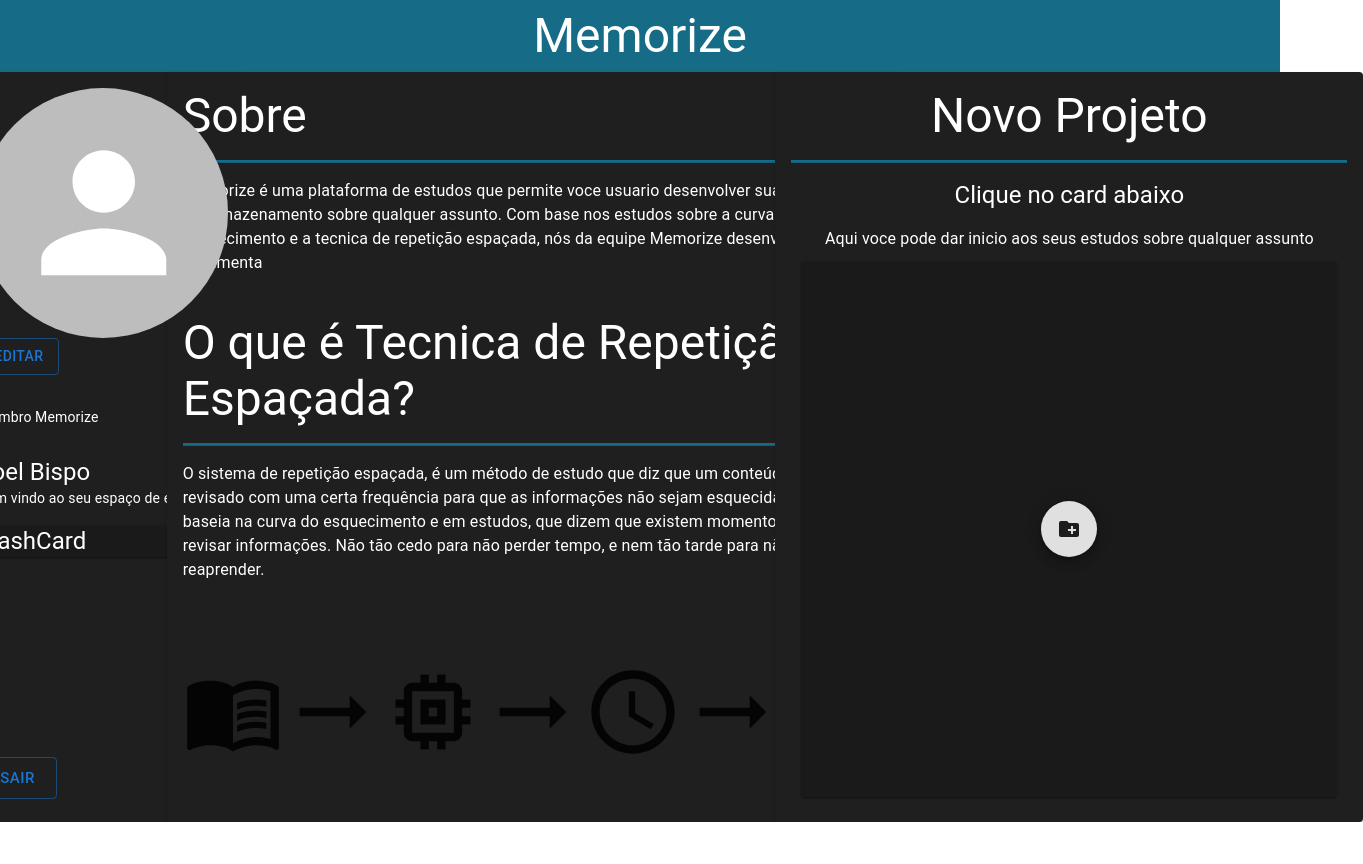
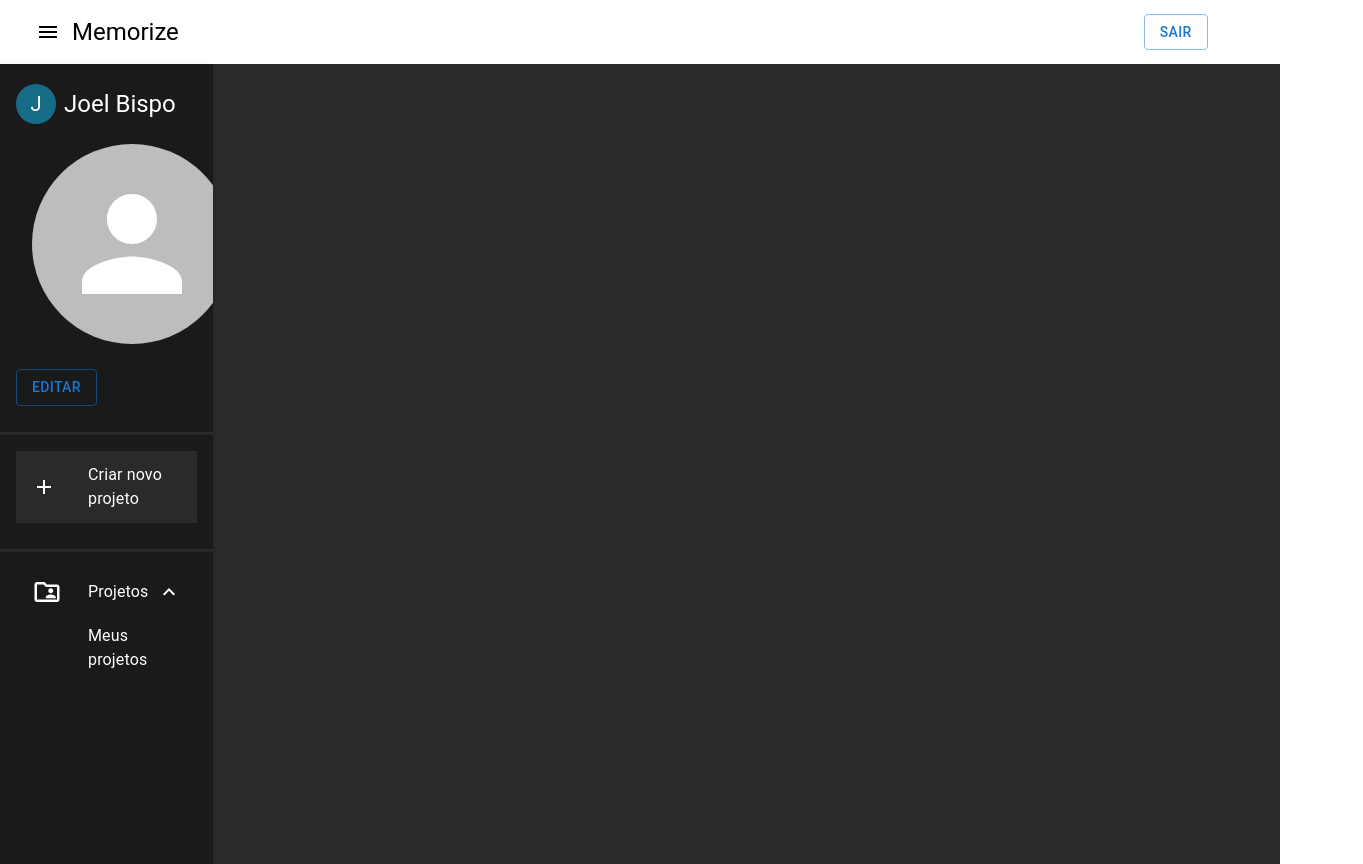
Before and after one commit to Joelzera/memorize-frontend, a React (Create React App) app: page / in a window 1280 px wide. Shown: the whole page, 1363 px wide, since content can reach past the window. Before the commit the page ends 822 px from the top, so only its background shows below. Built offline with nearby package versions, Linux system fonts and the light colour scheme; sample sign-in values are in the browser's storage.

Commit message:
tela de projeto inicial do usuario

```diff
--- a/src/components/ButtonHome.js
+++ b/src/components/ButtonHome.js
@@ -16,7 +16,7 @@
 
     return(
        <Box sx={{ flexGrow: 1 }}>
-            <Button variant="outlined" size="large" onClick={LogoutHome}> sair</Button>
+            <Button variant="outlined" size="medium" onClick={LogoutHome}> sair</Button>
        </Box>
     )
 }
--- a/src/components/Home.js
+++ b/src/components/Home.js
@@ -1,14 +1,60 @@
-import { Avatar, Box, Button, Card, CardActionArea, CardContent, CardMedia, Divider, Fab, Grid, Input, Typography } from "@mui/material"
-import Foto from '../img/joelzera.jpg'
+import { AppBar, Avatar, Box, Button, Card, CardContent,  Collapse,  Dialog,  DialogActions,  DialogContent,  DialogContentText,  DialogTitle,  Divider,  Grid, IconButton,  ListItemButton, ListItemIcon, ListItemText,  Slide, TextField, Toolbar, Typography } from "@mui/material"
 import ButtonHome from "./ButtonHome"
-import { AccessTime, AddComment, ArrowRightAlt, CheckCircle, Folder, Label, Memory, MenuBook, Person } from "@mui/icons-material"
-import { CreateNewFolder } from "@mui/icons-material"
-import { useState } from "react"
+import {  Add, Close, ExpandLess, ExpandMore, Folder, FolderSharedOutlined, Menu, Token } from "@mui/icons-material"
+import React, { useEffect, useState } from "react"
 import styled from "styled-components"
 
 const Home = () =>{
 
-    const[avatarImage, setAvatarImage] = useState(null)
+    const[openDialog, setOpenDialog] = useState(false)
+
+    const handleClickOpen = () =>{
+        setOpenDialog(true)
+    }
+
+    const handleClose = () => {
+        setOpenDialog(false)
+    }
+
+    const[open, setOpen] = useState(true)
+
+    const handleClick = () => {
+        setOpen(!open)
+    }
+
+
+    const[avatarImage, setAvatarImage] = useState(() =>{
+        const storedImage = localStorage.getItem('avatarImage')
+        return storedImage || null
+    })
+
+    const idProject = localStorage.getItem('id')
+    const tokenBearer = localStorage.getItem('token')
+
+    const [newProject, setNewProject] = useState({ idUser: idProject, name: ''})
+
+    const onSubmitProject = async (event) =>{
+        event.preventDefault()
+        console.log('projeto', newProject)
+
+        fetch('http://localhost:3000/project',{
+            method: 'POST',
+            headers:{
+                'Content-Type':'application/json',
+                'Authorization':`Bearer ${tokenBearer}`
+            },
+            body:JSON.stringify(newProject)
+        }).then((resp) => resp.json())
+          .then((data) =>{
+            console.log(data)
+          }).catch((err) => console.log('deu um erro', err))
+    }
+
+    useEffect(() =>{
+        if(avatarImage){
+            localStorage.setItem('avatarImage', avatarImage)
+        }
+    },[avatarImage])
 
     const handleFileChange = (event) =>{      // lidar com a mudança do arquivo
         const file = event.target.files[0]
@@ -33,88 +79,96 @@
         whiteSpace: 'nowrap',
         width: 1,
       })
+
         return(
-            <Grid container id='code_container_home' spacing={1} marginTop={0}>
-                <Grid container item xs={12} md={12}  display='flex' justifyContent='center' >
-                    <Typography variant='h3' color='white'>Memorize</Typography>
-                </Grid>
-                <Grid container item sx={12} md={2} display='flex' justifyContent='center' >
-                    <Grid>
-                        <Card sx={{ maxHeight : 750, height: '100%', backgroundColor: '#1f1f1f' }}>
-                            <Box margin={2}>
-                                <Avatar src={avatarImage} sx={{ width: 250, height: 250 }}></Avatar>
-                                <Button component="label" variant="outlined" onChange={handleFileChange}>
-                                    Editar
-                                    <VisuallyHiddenInput type="file"/>
-                                </Button>
-                            </Box>
+            <>
+                <Box sx={{ flexGrow: 1 }}>
+                    <AppBar position="static" color="inherit">
+                        <Toolbar>
+                            <IconButton size="large" color="inherit"><Menu/></IconButton>
+                            <Typography variant="h5" sx={{ flexGrow: 20 }}>Memorize</Typography>
+                            <ButtonHome/>
+                        </Toolbar>
+                    </AppBar>
+                </Box>
+                <Grid container id='code_container_home' >
+                    <Grid item md={2}>
+                        <Card sx={{ height: '100%', width: '100%', borderRadius: 0, backgroundColor: '#1a1a1a' }}>
                             <CardContent>
-                                <Typography fontSize={14} color='white'>Membro Memorize</Typography>
-                                <Person color="primary"/>
-                                <Typography variant="h5" color='white'>Joel Bispo</Typography>
-                                <Typography fontSize={14} color='white'>Bem vindo ao seu espaço de estudos!</Typography>
-                                    <Card sx={{ backgroundColor: '#1a1a1a', marginTop: '16px' }}>
-                                        <Typography variant="h5" color='white'>FlashCard</Typography>
-                                    </Card>
-                                    <Box marginTop={25}>
-                                        <ButtonHome/>
+                                <Box sx={{ display: 'flex', alignItems: 'center' }}>
+                                    <Avatar sx={{ backgroundColor: '#166b86'}}>J</Avatar>
+                                    <Typography variant="h5" color='white' margin='8px'>Joel Bispo</Typography>
+                                </Box>
+                                <Avatar src={avatarImage}
+                                sx={{
+                                    marginLeft: 2 ,
+                                    marginTop: 2,
+                                    width : { xs: 120, sm: 150, md: 200 },
+                                    height: { xs: 120, sm: 150, md: 200 }
+                                }}/>
+                                <Box sx={{ display: 'flex', alignItems: 'center', marginTop: '25px' }}>
+                                    <Button component="label" variant="outlined" onChange={handleFileChange}>
+                                        Editar
+                                        <VisuallyHiddenInput type="file"/>
+                                    </Button>
+                                </Box>
+                            </CardContent>
+                            <Divider variant="fullWidth" sx={{ marginTop: '10px', backgroundColor: '#2a2a2a', height: 2 }}/>
+                            <CardContent>
+                                <ListItemButton sx={{ backgroundColor : '#2a2a2a' }} onClick={handleClickOpen}>
+                                    <ListItemIcon>
+                                        <Add sx={{ color: '#fff' }}/>
+                                    </ListItemIcon>
+                                    <ListItemText primary="Criar novo projeto" sx={{ color: '#fff' }}/>
+                                </ListItemButton>
+                                <Dialog
+                                    fullWidth
+                                    open={openDialog}
+                                    onClose={handleClose}
+                                >
+                                <form onSubmit={onSubmitProject}>
+                                <DialogTitle variant="h5">Novo projeto</DialogTitle>
+                                <DialogContent>
+                                    <DialogContentText>
+                                        Bem vindo ao Memorize, aqui voce pode iniciar seus estudos sobre qualquer assunto
+                                        criando um projeto para armazenar pastas e anotações
+                                    </DialogContentText>
+                                    <TextField id= 'name'
+                                               label="Nome do Projeto"
+                                               required
+                                               fullWidth
+                                               variant="standard"
+                                               sx={{ marginTop: 2}}
+                                               onInput={e => setNewProject({...newProject, name: e.target.value })}/>
+                                </DialogContent>
+                                <DialogActions>
+                                    <Button onClick={handleClose}>Cancelar</Button>
+                                    <Button onClick={handleClose} type="submit">Salvar</Button>
+                                </DialogActions>
+                                </form>
+                                </Dialog>
+                            </CardContent>
+                            <Divider variant="fullWidth" sx={{ marginTop: '10px', backgroundColor: '#2a2a2a', height: 2 }}/>
+                            <CardContent>
+                                    <Box>
+                                    <ListItemButton onClick={handleClick}>
+                                        <ListItemIcon>
+                                            <FolderSharedOutlined sx={{ color: '#fff', width: 30, height: 30 }}/>
+                                        </ListItemIcon>
+                                        <ListItemText primary="Projetos" sx={{ color: '#fff' }}/>
+                                        { open ? <ExpandLess sx={{ color: '#fff' }}/> : <ExpandMore sx={{ color: '#fff' }}/>}
+                                    </ListItemButton>
+                                    <Collapse in={open} timeout='auto' unmountOnExit>
+                                        <ListItemButton sx={{ pl: 9 }}>
+                                            <Typography color='white'>Meus projetos</Typography>
+                                        </ListItemButton>
+                                    </Collapse>
                                     </Box>
                             </CardContent>
                         </Card>
                     </Grid>
                 </Grid>
-                <Grid container item sx={12} md={6} display='flex' justifyContent='center' >
-                    <Grid>
-                        <Card sx={{ maxHeight : 750, height: '100%', maxWidth: '100%', backgroundColor: '#1f1f1f' }}>
-                            <CardContent>
-                                <Typography variant="h3" color='white'>Sobre</Typography>
-                                <Divider variant="fullWidth" sx={{ marginBottom: '16px', marginTop: '16px', backgroundColor: '#166b86', height: 2 }}/>
-                                <Typography color='white'>Memorize é uma plataforma de estudos que permite voce usuario desenvolver sua capacidade de armazenamento
-                                    sobre qualquer assunto. Com base nos estudos sobre a curva do esquecimento e a tecnica de repetição espaçada, nós
-                                    da equipe Memorize desenvolvemos essa ferramenta
-                                </Typography>
-                                <Typography variant="h3" color='white' marginTop={5}>O que é Tecnica de Repetição Espaçada?</Typography>
-                                <Divider variant="fullWidth" sx={{ marginBottom: '16px', marginTop: '16px', backgroundColor: '#166b86', height: 2 }}/>
-                                <Typography color='white'>O sistema de repetição espaçada,
-                                é um método de estudo que diz que um conteúdo precisa ser
-                                revisado com uma certa frequência para que as informações
-                                não sejam esquecidas.
-                                Ele se baseia na curva do esquecimento e em estudos,
-                                que dizem que existem momentos ideais para revisar informações.
-                                Não tão cedo para não perder tempo, e nem tão tarde para não precisar reaprender.</Typography>
-                                <Box marginTop={10} display='flex' justifyContent='center'>
-                                    <MenuBook sx={{ width: 100, height: 100 }}/>
-                                    <ArrowRightAlt sx={{ width: 100, height: 100 }}/>
-                                    <Memory sx={{ width: 100, height: 100 }}/>
-                                    <ArrowRightAlt sx={{ width: 100, height: 100 }}/>
-                                    <AccessTime sx={{ width: 100, height: 100 }}/>
-                                    <ArrowRightAlt sx={{ width: 100, height: 100 }}/>
-                                    <MenuBook sx={{ width: 100, height: 100 }}/>
-                                </Box>
-                            </CardContent>
-                        </Card>
-                    </Grid>
-                </Grid>
-                <Grid container item sx={12} md={4} display='flex' justifyContent='center'>
-                    <Grid>
-                        <Card sx={{ maxHeight : 750, height: '100%', width: '100%', backgroundColor: '#1f1f1f' }}>
-                            <CardContent>
-                                <Typography variant="h3" color='white' textAlign='center'>Novo Projeto</Typography>
-                                <Divider variant="fullWidth" sx={{ marginBottom: '16px', marginTop: '16px', backgroundColor: '#166b86', height: 2 }}/>
-                                <Typography variant="h5" color='white' textAlign='center' margin='16px'>Clique no card abaixo</Typography>
-                                <Typography color='white' textAlign='center'>Aqui voce pode dar inicio aos seus estudos sobre qualquer assunto</Typography>
-                                    <Card sx={{ backgroundColor: '#1a1a1a', margin: '10px' }}>
-                                        <Box margin={30} display='flex' justifyContent='center'>
-                                            <Fab  aria-label="add">
-                                                <CreateNewFolder/>
-                                            </Fab>
-                                        </Box>
-                                    </Card>
-                            </CardContent>
-                        </Card>
-                    </Grid>
-                </Grid>
-            </Grid>
+            </>
         )
 }
 
--- a/src/components/Login.js
+++ b/src/components/Login.js
@@ -8,7 +8,7 @@
             <Box sx={{ flexGrow: 1 }}>
                 <AppBar position="static" color='transparent'>
                     <Toolbar>
-                        <Typography variant="h6" component="div" sx={{ flexGrow: 1 }}>
+                        <Typography variant="h6" component="div" sx={{ flexGrow: 1, textAlign: 'center' }}>
                              Memorize
                         </Typography>
                     </Toolbar>
--- a/src/index.css
+++ b/src/index.css
@@ -17,7 +17,7 @@
   min-height: 100vh;
 }
 #code_container_home{
-  background-color: rgba(22, 107, 134, 1);
+  background-color: #2a2a2a;
   min-height: 100vh;
   min-height: 100vb;
 }
```
Also changed, not shown: src/img/joelzera.jpg (deleted).
